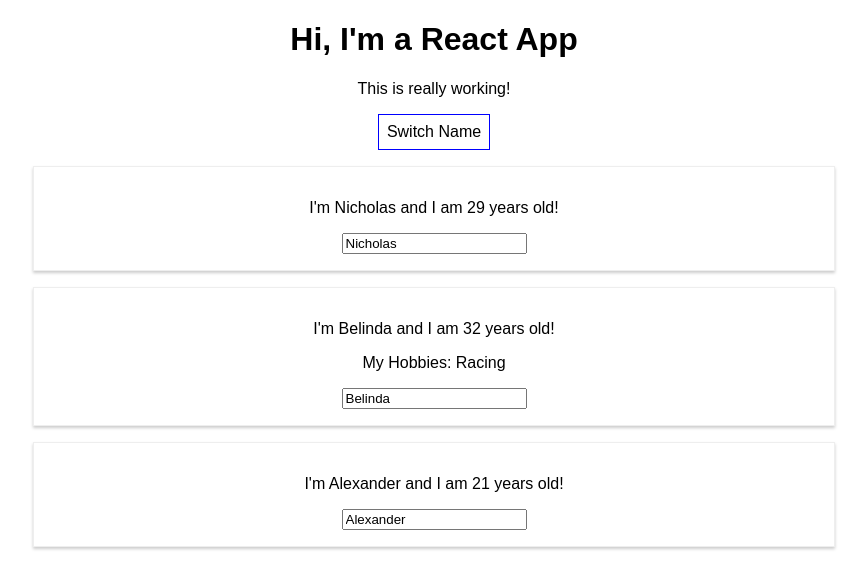
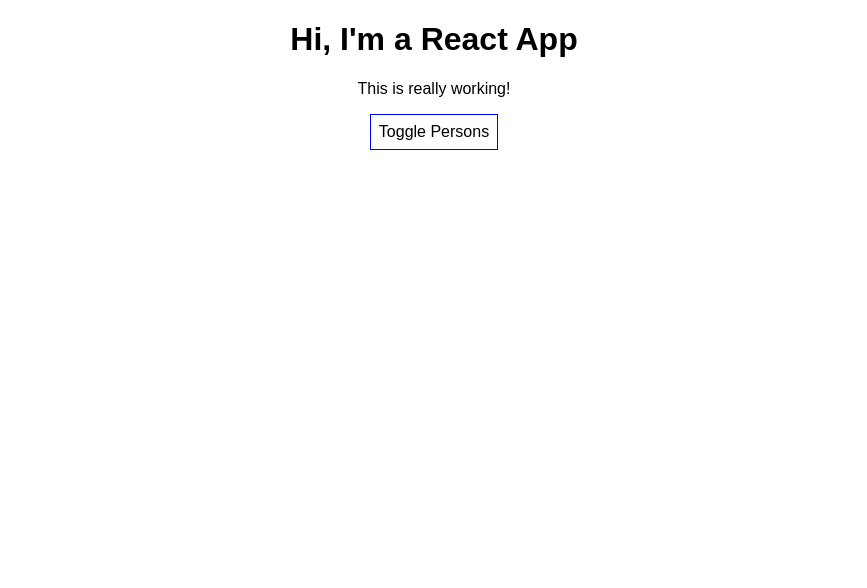
Before and after one commit to nhemerling/react-complete-guide, a React (Create React App) app: page / in a window 1280 px wide. Shown: the top 588 px of the page, without its empty margins (206-1073 px from the left). Built offline with nearby package versions, Linux system fonts and the light colour scheme.

Commit message:
add togglePersonsHandler fn

```diff
--- a/src/App.js
+++ b/src/App.js
@@ -10,6 +10,7 @@
       { name: 'Alexander', age: 21 },
     ],
     otherState: 'some other value',
+    showPersons: false,
   };
 
   switchNameHandler = (newName) => {
@@ -32,6 +33,11 @@
     });
   };
 
+  togglePersonsHandler = () => {
+    const doesShow = this.state.showPersons;
+    this.setState({ showPersons: !doesShow });
+  };
+
   render() {
     const style = {
       backgroundColor: 'white',
@@ -41,13 +47,11 @@
       cursor: 'pointer',
     };
 
-    return (
-      <div className='App'>
-        <h1>Hi, I'm a React App</h1>
-        <p>This is really working!</p>
-        <button style={style} onClick={() => this.switchNameHandler('Nicoco')}>
-          Switch Name
-        </button>
+    let persons = null;
+
+    if (this.state.showPersons) {
+      persons = (
+        <div>
           <Person
             name={this.state.persons[0].name}
             age={this.state.persons[0].age}
@@ -67,6 +71,18 @@
         </div>
       );
     }
+
+    return (
+      <div className='App'>
+        <h1>Hi, I'm a React App</h1>
+        <p>This is really working!</p>
+        <button style={style} onClick={this.togglePersonsHandler}>
+          Toggle Persons
+        </button>
+        {persons}
+      </div>
+    );
+  }
 }
 
 export default App;
```
Lines whose indentation alone changed are shown as unchanged.
